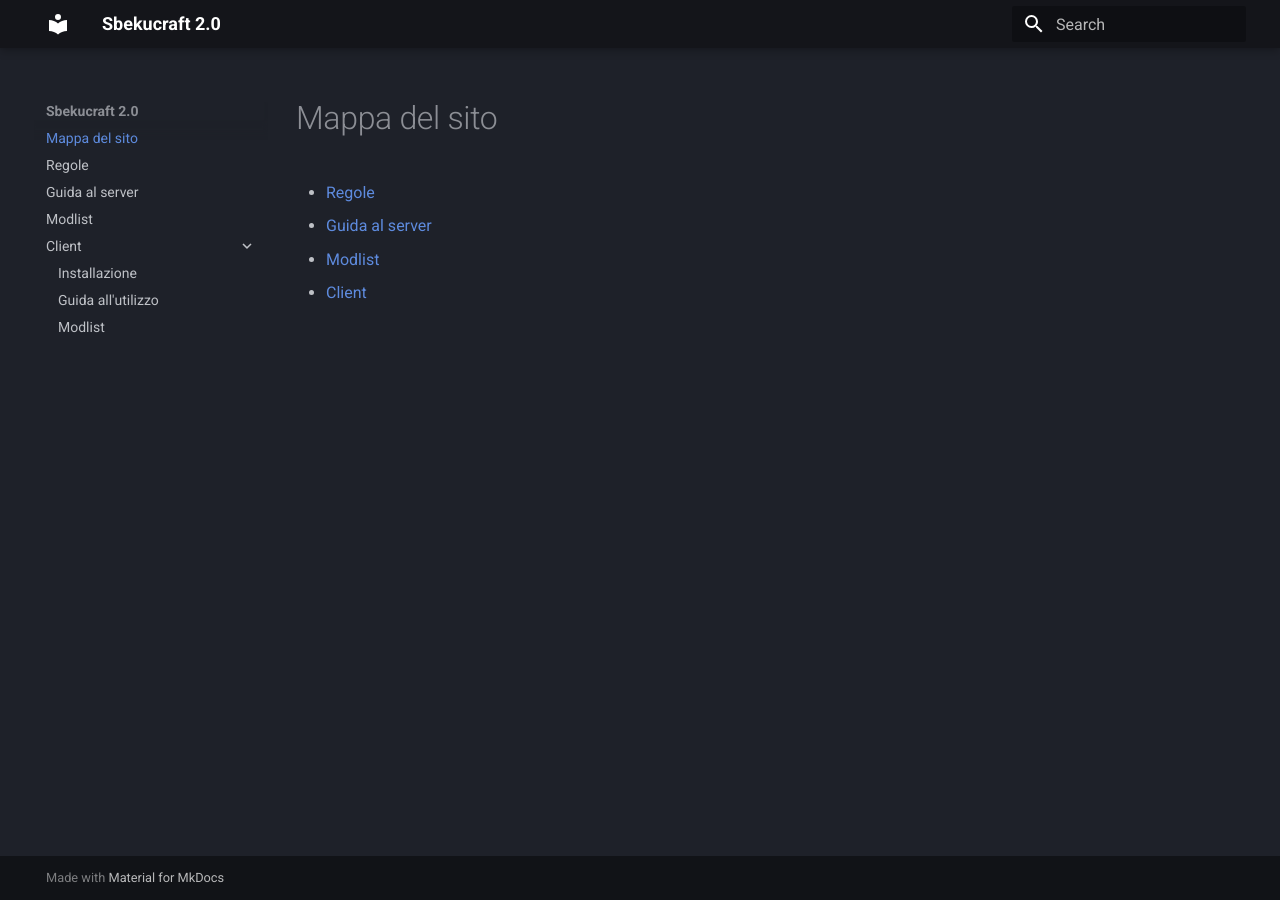
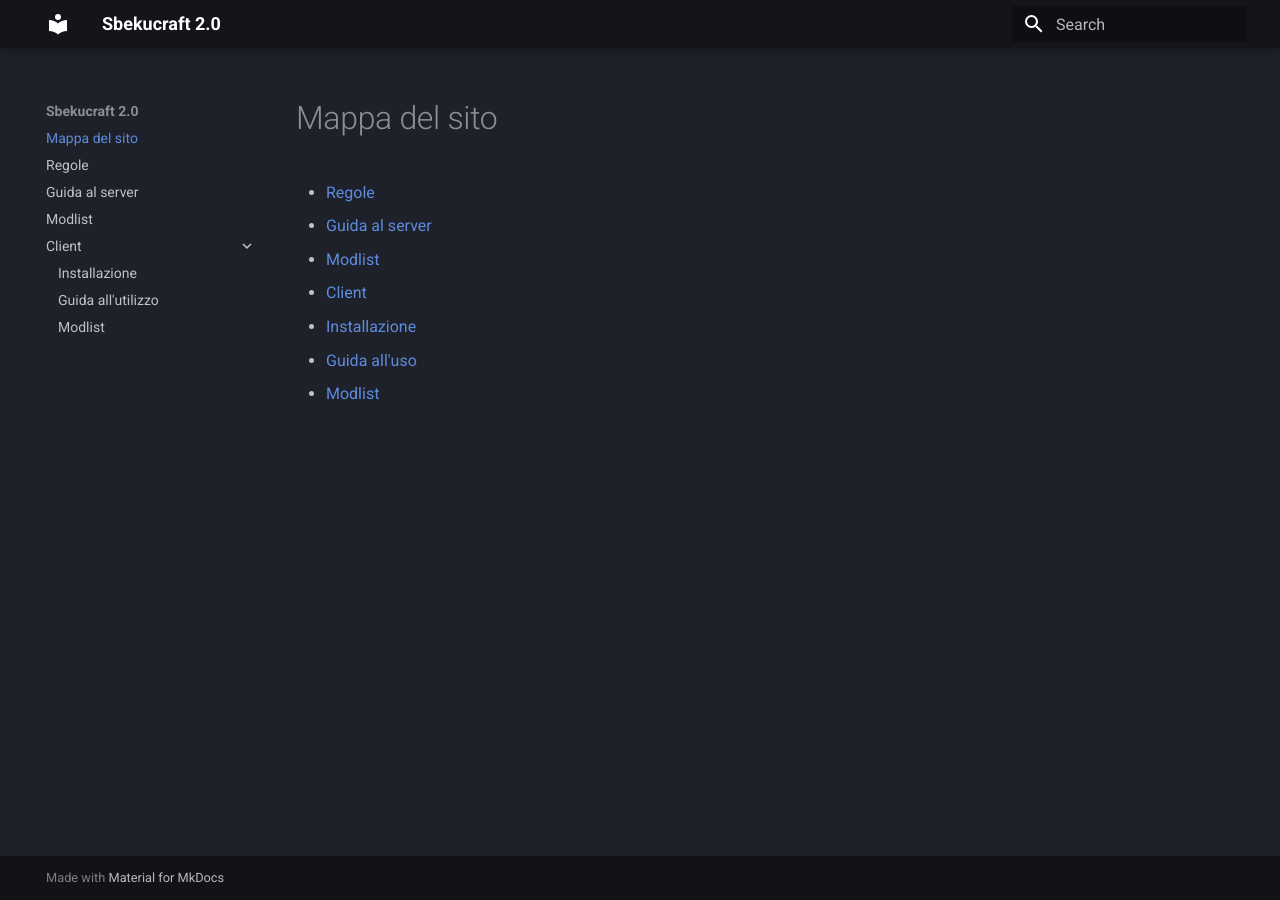
Before and after one commit to Sbekucraft/Sbekucraft-2.0-Wiki, an MkDocs documentation site: the page built from docs/index.md, in a window 1280 px wide. Built offline with MkDocs 1.6.1 and Material for MkDocs 9.7.7, drawn with Linux system fonts in a browser that asks for light colours.

Commit message:
Update index.md

```diff
--- a/docs/index.md
+++ b/docs/index.md
@@ -4,3 +4,6 @@
 - [Guida al server](guida.md)
 - [Modlist](modlist.md)
 - [Client](client/index.md)
+  * [Installazione](installazione.md)
+  * [Guida all'uso](guida.md)
+  * [Modlist](modlist.md)
```
